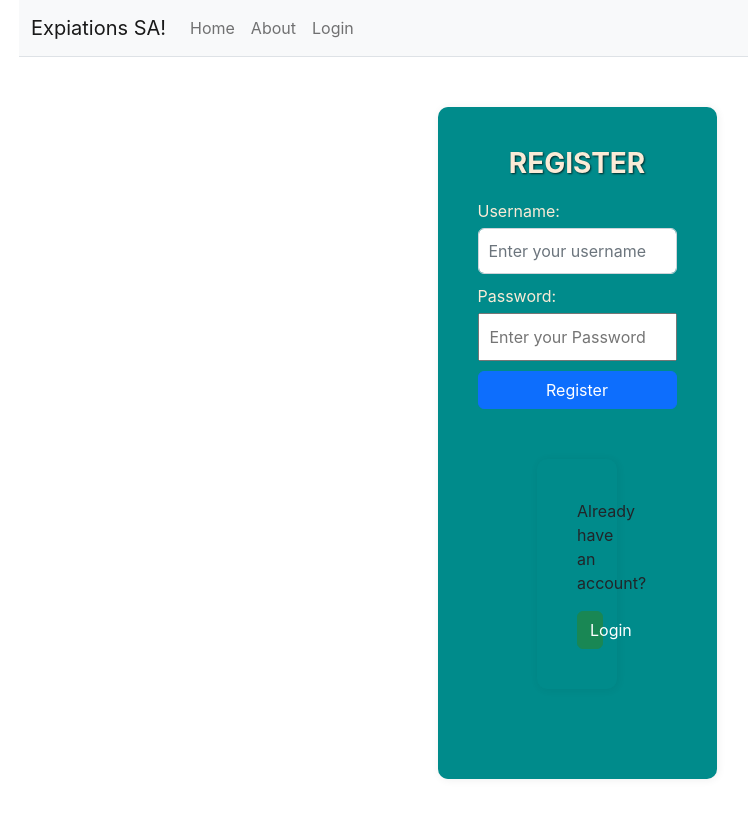
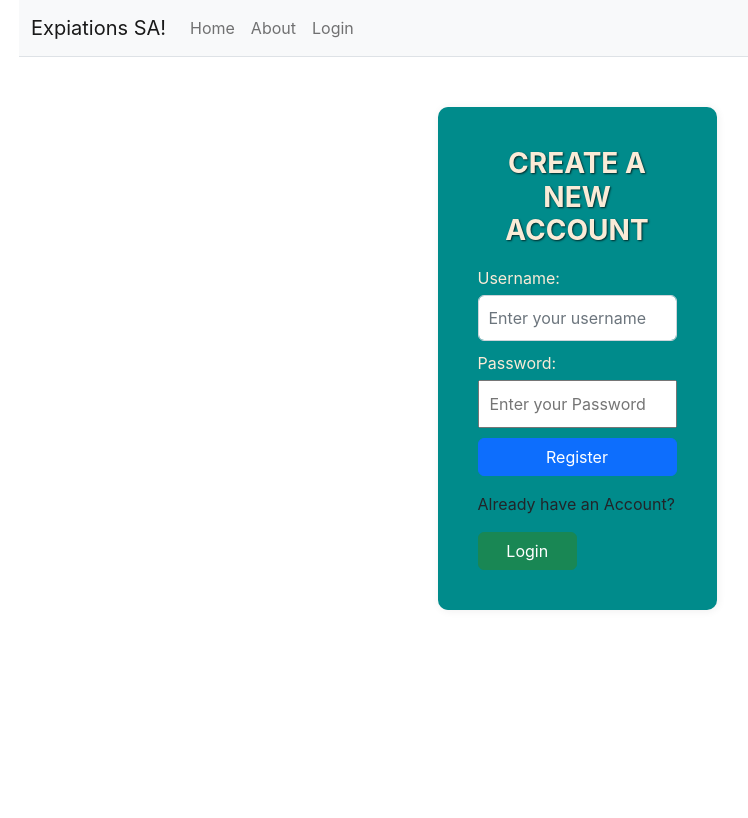
Before and after one commit to vknhu/WebTech-Assig2, a React (Create React App) app in the folder Assig2/a2reactapp/: page /Register in a window 1280 px wide. Shown: the top 818 px of the page, without its empty margins (63-811 px from the left). Built offline with nearby package versions, Linux system fonts and the light colour scheme.

Commit message:
Updated the registerForm in Register.js

```diff
--- a/Assig2/a2reactapp/src/components/Login.js
+++ b/Assig2/a2reactapp/src/components/Login.js
@@ -44,7 +44,7 @@ function Login() {
                 </div>
             </form>
             <p className="mt-3">Don't have an Account?</p>
-            <Link to="/Register" className="btn btn-success register-link">Register</Link>
+            <Link to="/Register" className="btn btn-success">Register</Link>
         </div>
     );
 }
--- a/Assig2/a2reactapp/src/components/Register.css
+++ b/Assig2/a2reactapp/src/components/Register.css
@@ -30,6 +30,7 @@
 
 .register .btn.btn-success {
     width: 50%;
+    text-align: center;
 }
 
 .register h3 {
--- a/Assig2/a2reactapp/src/components/Register.js
+++ b/Assig2/a2reactapp/src/components/Register.js
@@ -32,23 +32,20 @@ function Register() {
 
     return (
         <div className="register">
-            <h3>Register</h3>
-            <form className="registerForm" onSubmit={onSubmit}>
+            <h3>Create a new account</h3>
+            <form className="registerForm" method="get" onSubmit={onSubmit}>
                 <div className="inputGroup">
                     <label htmlFor="userName">Username:</label>
                     <input type="text" id="userName" name="userName" className="form-control" placeholder="Enter your username"
                         value={username} onChange={(e) => setUsername(e.target.value)} required />
-                    <label htmlFor="password">Password:</label>
+                    <label htmlFor="Password">Password:</label>
                     <input type="password" id="password" name="password" placeholder="Enter your Password"
                         value={password} onChange={(e) => setPassword(e.target.value)} required />
                     <button type="submit" className="btn btn-primary">Register</button>
                 </div>
             </form>
-            <div className="register">
-                <p className="inline-text">Already have an account? </p>
-                <Link to="/Login" className="btn btn-success login-link">Login</Link>
-            </div>
-            {registerStatus && <div className="alert alert-info">{registerStatus}</div>}
+            <p className="mt-3">Already have an Account?</p>
+            <Link to="/Login" className="btn btn-success">Login</Link>
         </div>
     );
 }
```
